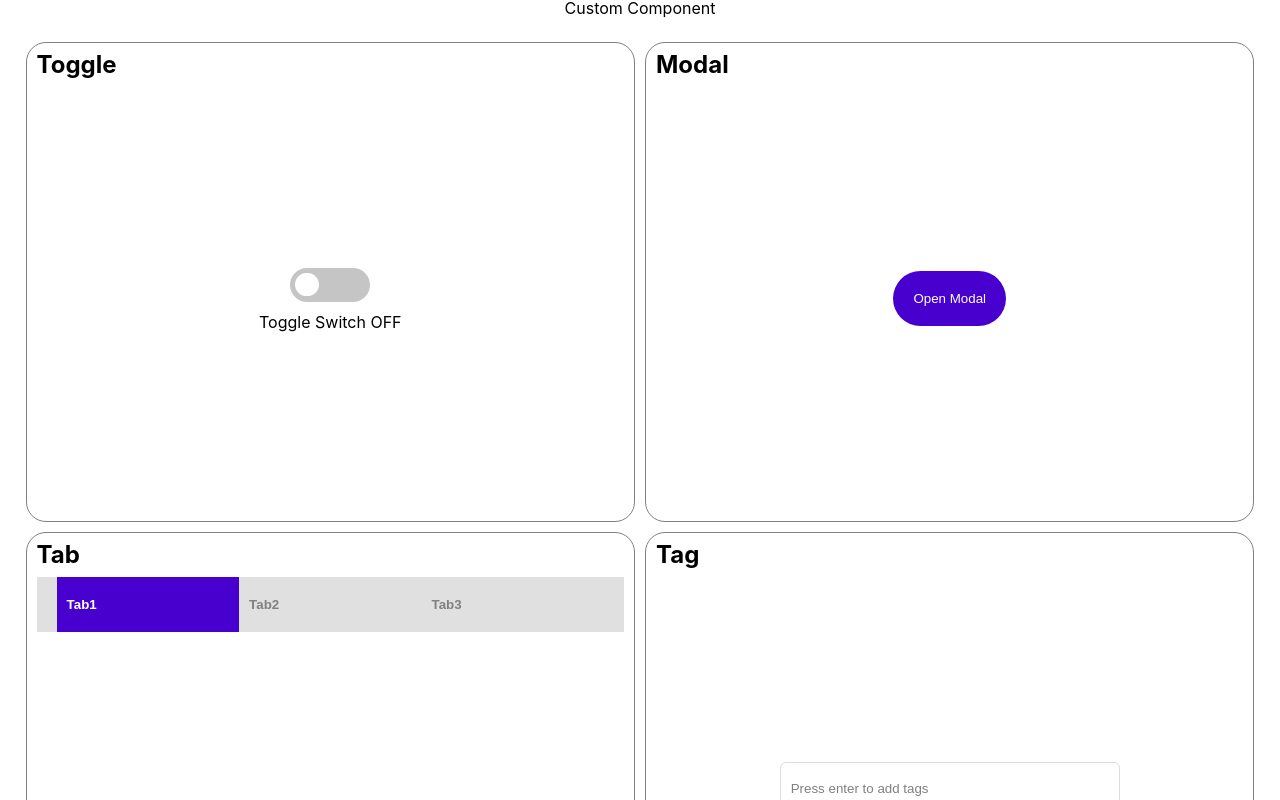
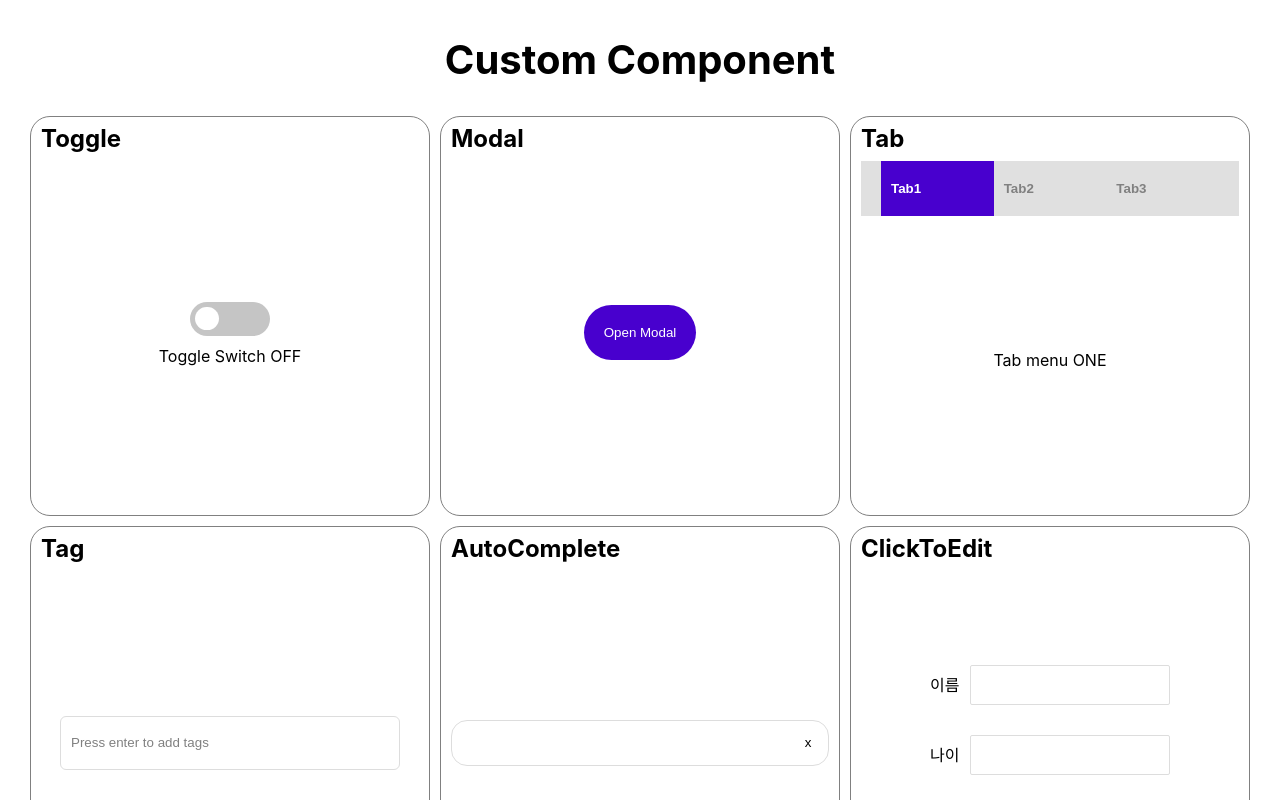
Before and after one commit to ye-yo/wanted_pre_onboarding, a React (Create React App) app in the folder custom-component/: page / in a window 1280 px wide. Shown: the top 800 px of the page. Built offline with nearby package versions, Linux system fonts and the light colour scheme.

Commit message:
style(Layout)

```diff
--- a/custom-component/src/App.js
+++ b/custom-component/src/App.js
@@ -9,11 +9,18 @@ import Tag from "./component/Tag";
 import AutoComplete from "./component/AutoComplete";
 import ClickToEdit from "./component/ClickToEdit";
 
+const Header = styled.header`
+  padding: 40px 0 10px;
+  font-size: 40px;
+  font-weight: bold;
+`
 const Main = styled.main`
   width:100%;
-  height: 100%;
+  height: calc(100% - 90px);
   display: flex;
   flex-direction:row;
+  justify-content: center;
+  align-content: flex-start;
   flex-wrap:wrap;
   padding: 2%;
   gap: 10px;
@@ -23,7 +30,7 @@ function App() {
   return (
     <ThemeProvider theme={theme}>
       <div className="App">
-        <header>Custom Component</header>
+        <Header>Custom Component</Header>
         <Main>
           <Layout title="Toggle"><Toggle /></Layout>
           <Layout title="Modal"><Modal /></Layout>
--- a/custom-component/src/Layout.js
+++ b/custom-component/src/Layout.js
@@ -1,15 +1,12 @@
 import styled from "styled-components";
 const Section = styled.section`
-    width: 100%;
-    height: 100%;
-    flex: 1;
     width: 30%;
-    height: 30%;
+    height: 20%;
     padding: 10px;
     border: 1px solid gray;
     border-radius: 20px;
-    min-width: 480px;
-    min-height: 480px;
+    min-width: 400px;
+    min-height: 400px;
     display: flex;
     flex-direction: column;
     >div{
```
